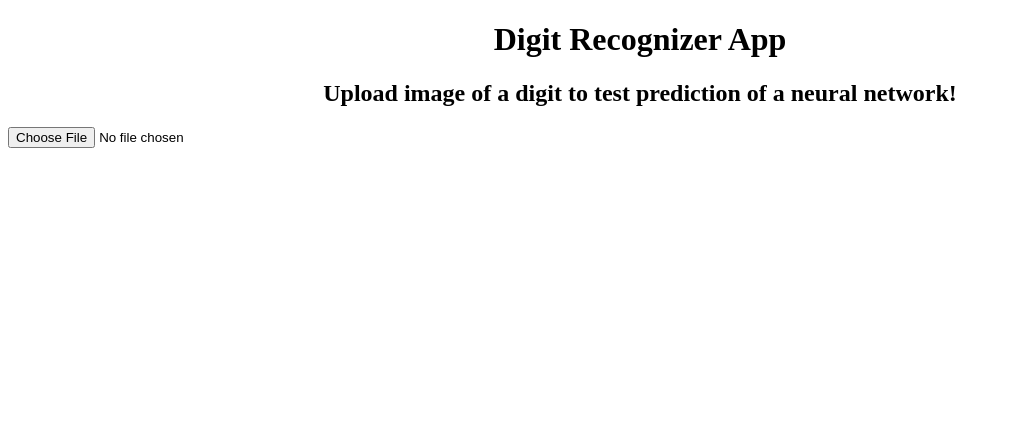
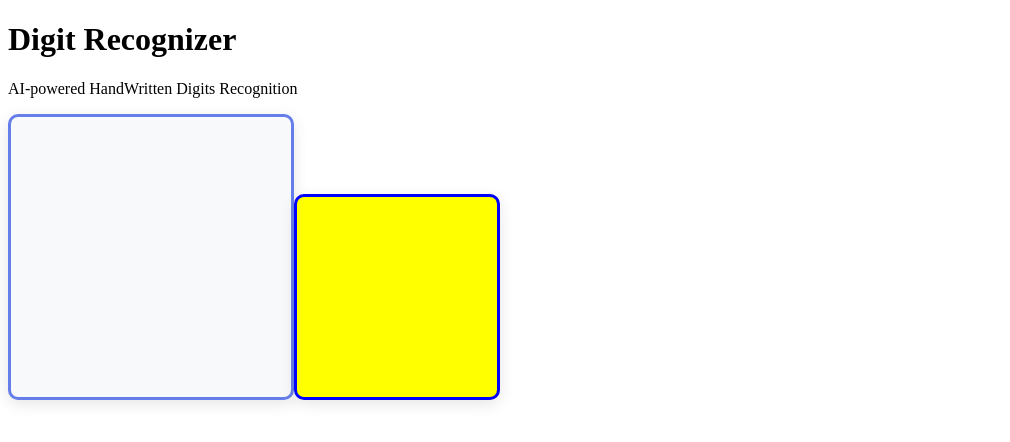
Before and after one commit to ahmad777x86/My-Digit-Recognizer-Frontend, an Angular app in the folder DR_Frontend/: page / in a window 1280 px wide. Shown: the top 442 px of the page, without its empty margins (0-1010 px from the left). Built offline with nearby package versions, Linux system fonts and the light colour scheme.

Commit message:
Prototype

```diff
--- a/DR_Frontend/src/app/app.css
+++ b/DR_Frontend/src/app/app.css
@@ -1,3 +1,16 @@
-.Title_Div {
+header {
     text-align: center;
+    font-size: 25px;
 }
+
+body {
+    background-color: blue;
+}
+
+canvas {
+    border: 3px solid #667eea;
+    border-radius: 10px;
+    cursor: crosshair;
+    background: #f8f9fa;
+    box-shadow: 0 4px 15px rgba(0, 0, 0, 0.1);
+}
--- a/DR_Frontend/src/app/app.html
+++ b/DR_Frontend/src/app/app.html
@@ -1,9 +1,24 @@
 
-<div class="Title_Div">
-  <h1>Digit Recognizer App</h1>
-  <h2>Upload image of a digit to test prediction of a neural network!</h2>
+
+<div>
+  <h1>Digit Recognizer</h1>
+  <p>AI-powered HandWritten Digits Recognition</p>
 </div>
 
+<div>
+<canvas #canvas
+        width="280"
+        height="280"
+        (mousedown)="startDrawing($event, canvas)"
+        (mousemove)="draw($event, canvas)"
+        (mouseup)="stopDrawing()">
+</canvas>
 
-<input type="file" (change)="OnfileSelected($event)" accept="image/*"
- #fileInput>
+  <canvas #testCanvas
+          width="200"
+          height="200"
+          style="border: 3px solid blue; background: yellow;"
+          (mousedown)="testMouseDown($event)">
+  </canvas>
+
+</div>
--- a/DR_Frontend/src/app/app.ts
+++ b/DR_Frontend/src/app/app.ts
@@ -1,31 +1,78 @@
-import { Component } from '@angular/core';
+import { AfterViewInit, Component, ElementRef, ViewChild } from '@angular/core';
 import { RouterOutlet } from '@angular/router';
 
 @Component({
   selector: 'app-root',
   imports: [RouterOutlet],
   templateUrl: './app.html',
+  host: { 'ngSkipHydration': 'true' },
   styleUrl: './app.css'
 })
 export class App {
   protected title = 'DR_Frontend';
-  name: string = "World";
-  state: boolean = true;
   image: File | null = null;
 
-  Click() {
-    if (this.state) {
-      this.name = "Angular";
-      this.state = false;
+  private isDrawing = false;
+  private ctx: CanvasRenderingContext2D | null = null;
+
+  startDrawing(event: MouseEvent, canvas: HTMLCanvasElement) {
+    console.log('🎯 Start drawing at:', event.offsetX, event.offsetY);
+
+    this.ctx = canvas.getContext('2d');
+    if (!this.ctx) {
+      console.error('No canvas context available');
+      return;
     }
-    else {
-      this.name = "World";
-      this.state = true;
-    }
+
+    // Set drawing style
+    this.ctx.strokeStyle = '#000000';
+    this.ctx.lineWidth = 15;
+    this.ctx.lineCap = 'round';
+    this.ctx.lineJoin = 'round';
+
+    this.isDrawing = true;
+
+    // Start new path at mouse position
+    this.ctx.beginPath();
+    this.ctx.moveTo(event.offsetX, event.offsetY);
+
+    // Draw a dot at start position
+    this.ctx.lineTo(event.offsetX, event.offsetY);
+    this.ctx.stroke();
   }
 
-  OnfileSelected(event: any) {
-    this.image = event.target.files[0];
-    console.log("Selected File Successfully");
+  draw(event: MouseEvent, canvas: HTMLCanvasElement) {
+    if (!this.isDrawing || !this.ctx) return;
+
+    // Continue drawing to current mouse position
+    this.ctx.lineTo(event.offsetX, event.offsetY);
+    this.ctx.stroke();
+
+    console.log('📝 Drawing to:', event.offsetX, event.offsetY);
+  }
+
+  stopDrawing() {
+    this.isDrawing = false;
+    console.log('🛑 Stopped drawing');
+  }
+
+  clearCanvas(canvas: HTMLCanvasElement) {
+    const ctx = canvas.getContext('2d');
+    if (!ctx) return;
+
+    // Clear with white background
+    ctx.fillStyle = 'white';
+    ctx.fillRect(0, 0, canvas.width, canvas.height);
+    console.log('🧹 Canvas cleared');
+  }
+
+  predictDigit(canvas: HTMLCanvasElement) {
+    const imageData = canvas.toDataURL('image/png');
+    console.log('🔮 Image data:', imageData.substring(0, 50) + '...');
+    // Send to your API
+  }
+  testMouseDown(event: MouseEvent) {
+    console.log('🎯 Canvas clicked at:', event.offsetX, event.offsetY);
+    alert('Canvas click works!');
   }
 }
```
